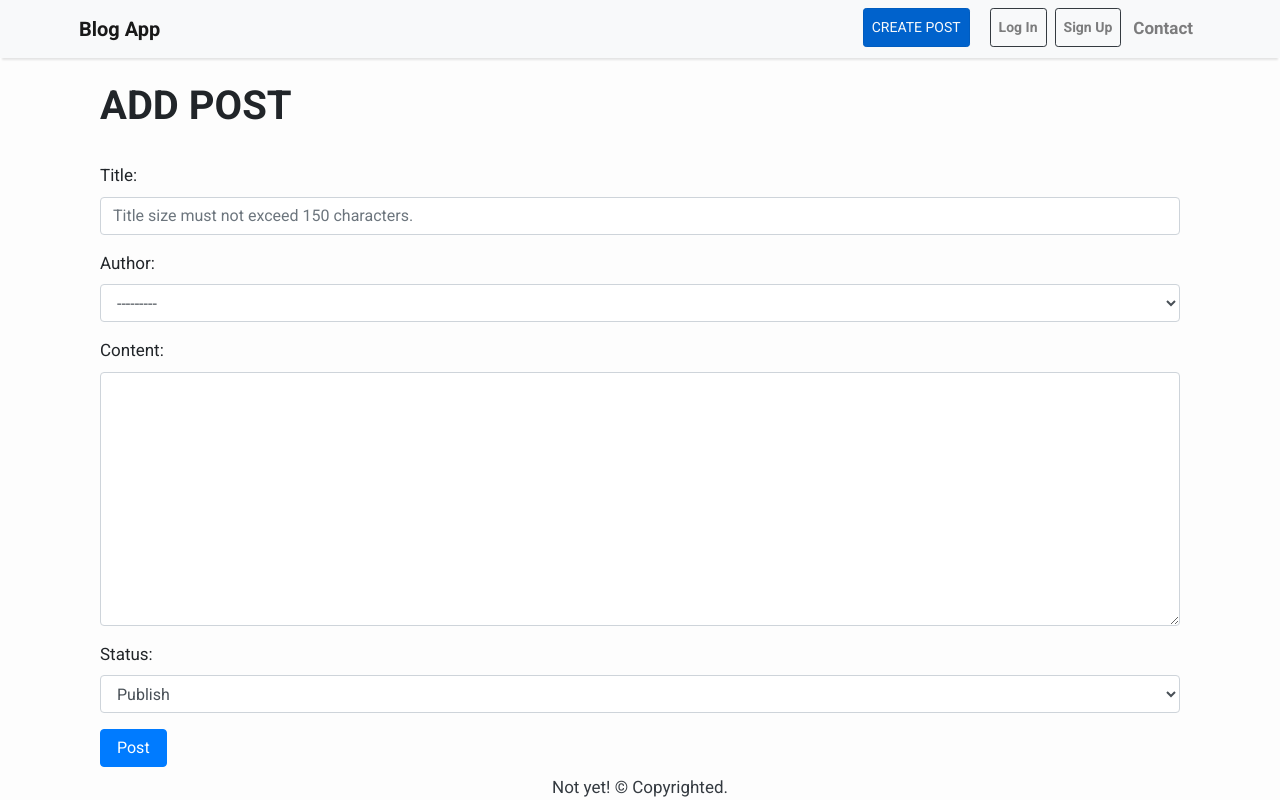
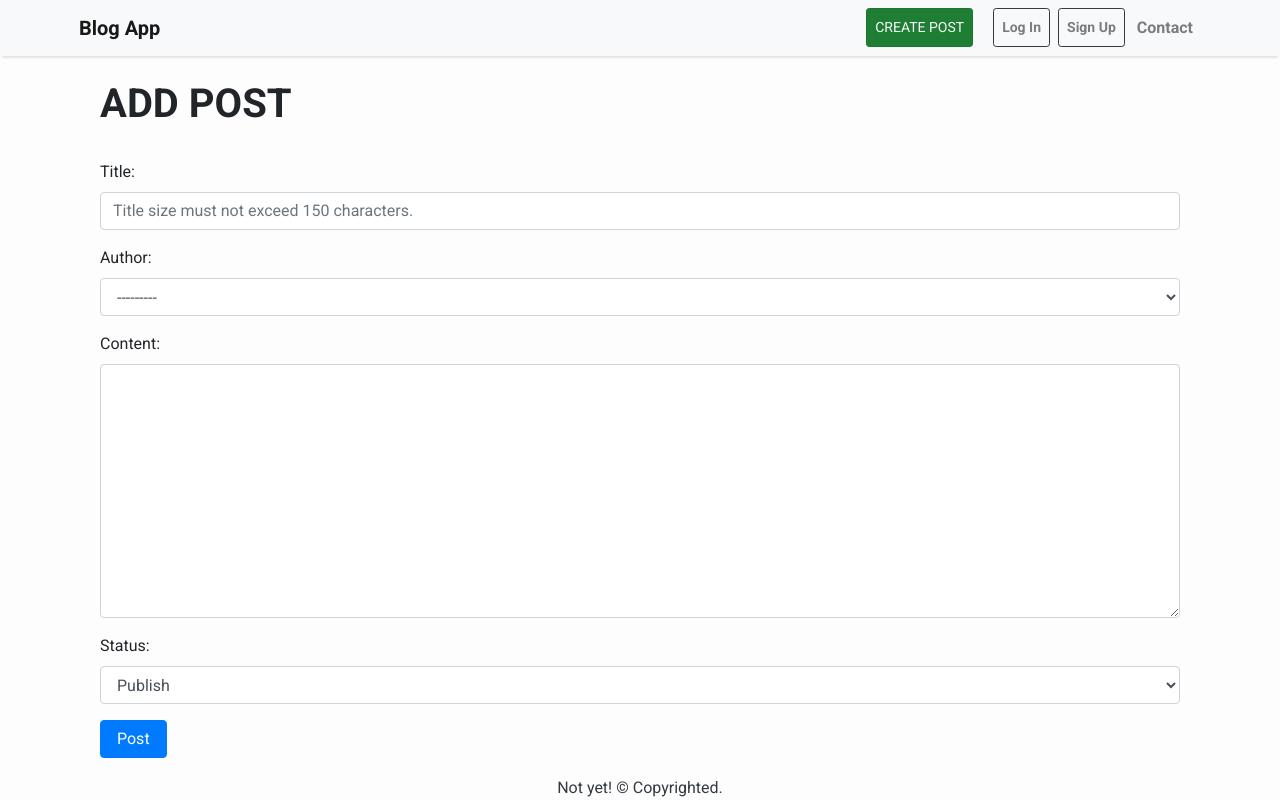
Before and after one commit to itsrcx/learnDjango, a Django app: page /add_post/ in a window 1280 px wide. Run offline with Django 4.2, Linux system fonts and the light colour scheme; data comes from the database, SQL or seed files in the repository; both versions use the stored data as it was after the commit; some libraries are stand-ins or nearby versions.

Commit message:
some changes

```diff
--- a/src/blogging/templates/base.html
+++ b/src/blogging/templates/base.html
@@ -16,7 +16,7 @@
         <style>
             body {
             font-family: "Roboto", sans-serif;
-            font-size: 17px;
+            font-size: 16px;
             background-color: #fdfdfd;
         }
         .shadow {
@@ -47,7 +47,7 @@
                 <div class="collapse navbar-collapse" id="navbarResponsive">
                     <ul class="navbar-nav ml-auto">
                         <li class="nav-item">
-                            <a class="nav-link text-light btn btn-primary btn-lg active btn-sm mx-3" href="{% url 'addPost' %}">CREATE POST</a>
+                            <a class="nav-link text-light btn btn-success btn-lg active btn-sm  mx-3" href="{% url 'addPost' %}">CREATE POST</a>
                         </li>
                         <li class="nav-item">
                             <a class="nav-link font-weight-bold btn btn-outline-dark  btn-sm mx-1" href="{% url 'login' %}">Log In</a>
--- a/src/blogging/templates/blogging/index.html
+++ b/src/blogging/templates/blogging/index.html
@@ -39,7 +39,7 @@
                 <div class="card-body">
                     <h2 class="card-title">{{ post.title }}</h2>
                     <p class="card-text text-muted h6">{{ post.author }} | {{ post.created_on}} | <a href="{% url 'updatePost' post.slug %}">Edit</a> | <a href="{% url 'deletePost' post.slug %}" class="text-danger">Delete</a></p>
-                    <p class="card-text">{{post.content|slice:":200" }}</p>
+                    <p class="card-text">{{post.content|striptags|slice:":300" }}</p>
                     <a href="{% url 'postDetail' post.slug %}" class="btn btn-primary">Read More &rarr;</a>
                 </div>
             </div>
--- a/src/blogging/views.py
+++ b/src/blogging/views.py
@@ -29,7 +29,7 @@ class AddPost(generic.CreateView):
 class UpdatePost(generic.UpdateView):
     model = Post
     template_name = 'blogging/updatePost.html'
-    fields = ('title','content','status')
+    fields = ['title','slug','content','status']
 
 # delete post
 # @login_required(login_url="/accounts/login/")
--- a/src/members/views.py
+++ b/src/members/views.py
@@ -1,9 +1,9 @@
 from django.shortcuts import render
 from django.views import generic
-from django.contrib.auth.forms import UserCreationForm
+from .forms import NewUserForm
 from django.urls import reverse_lazy
 
 class UserRegistration(generic.CreateView):
-    form_class = UserCreationForm
+    form_class = NewUserForm
     template_name = 'registration/signup.html'
     success_url = reverse_lazy('login')
--- a/virt/pyvenv.cfg
+++ /dev/null
@@ -1,5 +0,0 @@
-home = /usr/bin
-include-system-site-packages = false
-version = 3.11.4
-executable = /usr/bin/python3.11
-command = /usr/bin/python -m venv /home/rcx/Documents/codes/Projects/django/learnDjango/virt
```
Also changed, not shown: src/db.sqlite3, 13 other files.
